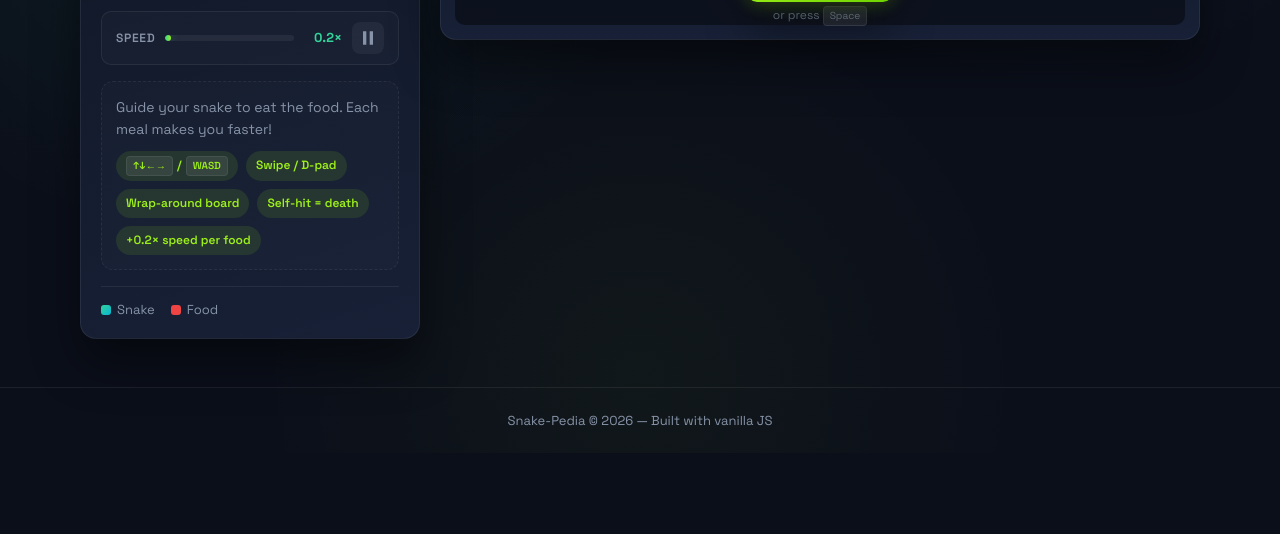
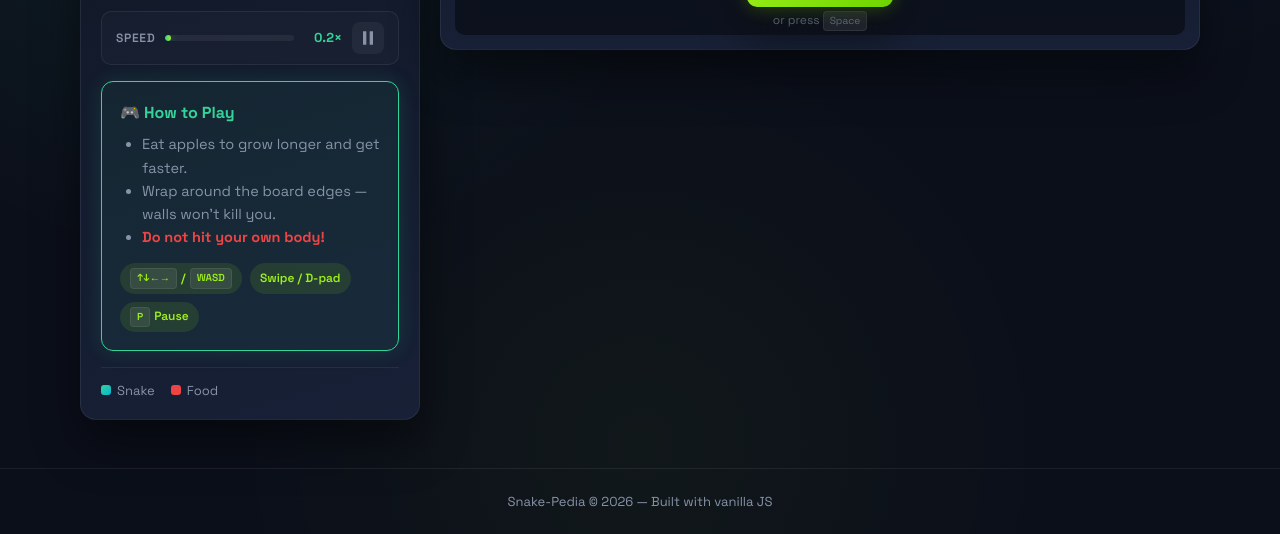
Before and after one commit to Nirmalya-C/Snake-Pedia, a plain HTML site: page index.html in a window 1280 px wide. Shown: the part 347-881 px from the top of the page. Before the commit the page ends 800 px from the top, so only its background shows below. Drawn offline with Linux system fonts and the light colour scheme.

Commit message:
ui: enlarge playing area and highlight game rules
- Increase grid cell count from 20 to 25 and max canvas size to 800px for a larger board
- Replace subtle controls box with visually distinct highlighted 'rules-box'

```diff
--- a/assets/css/style.css
+++ b/assets/css/style.css
@@ -265,17 +265,35 @@ h1 .accent { color: var(--accent); }
 }
 
 /* ============================================================
-   Controls / Chips / Legend
+   Rules Box / Chips / Legend
    ============================================================ */
-.controls {
+.rules-box {
     margin-top: 16px;
-    padding: 14px;
+    padding: 18px;
     border-radius: 12px;
-    border: 1px dashed var(--border);
-    background: rgba(255, 255, 255, 0.015);
+    border: 1px solid var(--primary);
+    background: rgba(52, 211, 153, 0.06);
+    box-shadow: 0 0 20px rgba(52, 211, 153, 0.15);
+    color: var(--text);
+    font-size: 14.5px;
+    line-height: 1.6;
+}
+
+.rules-title {
+    font-size: 16px;
+    font-weight: 700;
+    color: var(--primary);
+    margin-bottom: 8px;
+}
+
+.rules-box ul {
+    margin-left: 22px;
+    margin-bottom: 14px;
     color: var(--muted);
-    font-size: 14px;
-    line-height: 1.6;
+}
+
+.rules-box ul strong {
+    color: var(--danger);
 }
 
 .chips { display: flex; flex-wrap: wrap; gap: 8px; margin-top: 10px; }
--- a/assets/js/game.js
+++ b/assets/js/game.js
@@ -10,7 +10,7 @@
     const canvas = document.getElementById('gameCanvas');
     const ctx    = canvas.getContext('2d');
 
-    const CELL_COUNT    = 20;           // grid cells per axis
+    const CELL_COUNT    = 25;           // grid cells per axis (bigger playing area)
     const BASE_TICK     = 130;          // ms per step at 1.0× speed
     const SPEED_BUMP    = 0.1;          // speed multiplier increase per food
     const START_SPEED   = 0.2;          // base starting speed
@@ -27,7 +27,7 @@
         const padY   = parseFloat(style.paddingTop)  + parseFloat(style.paddingBottom);
         const maxW   = wrap.clientWidth  - padX;
         const maxH   = wrap.clientHeight - padY;
-        const avail  = Math.min(maxW, maxH, 600);
+        const avail  = Math.min(maxW, maxH, 800);  // max out at 800px instead of 600px
 
         const cellPx = Math.floor(avail / CELL_COUNT);
         canvasSize   = cellPx * CELL_COUNT;
--- a/index.html
+++ b/index.html
@@ -47,14 +47,17 @@
                 </button>
             </div>
 
-            <div class="controls">
-                <p>Guide your snake to eat the food. Each meal makes you faster!</p>
+            <div class="rules-box">
+                <h3 class="rules-title">🎮 How to Play</h3>
+                <ul>
+                    <li>Eat apples to grow longer and get faster.</li>
+                    <li>Wrap around the board edges — walls won't kill you.</li>
+                    <li><strong>Do not hit your own body!</strong></li>
+                </ul>
                 <div class="chips">
                     <span class="chip"><kbd>↑↓←→</kbd> / <kbd>WASD</kbd></span>
                     <span class="chip">Swipe / D-pad</span>
-                    <span class="chip">Wrap-around board</span>
-                    <span class="chip">Self-hit = death</span>
-                    <span class="chip">+0.2× speed per food</span>
+                    <span class="chip"><kbd>P</kbd> Pause</span>
                 </div>
             </div>
 
```
